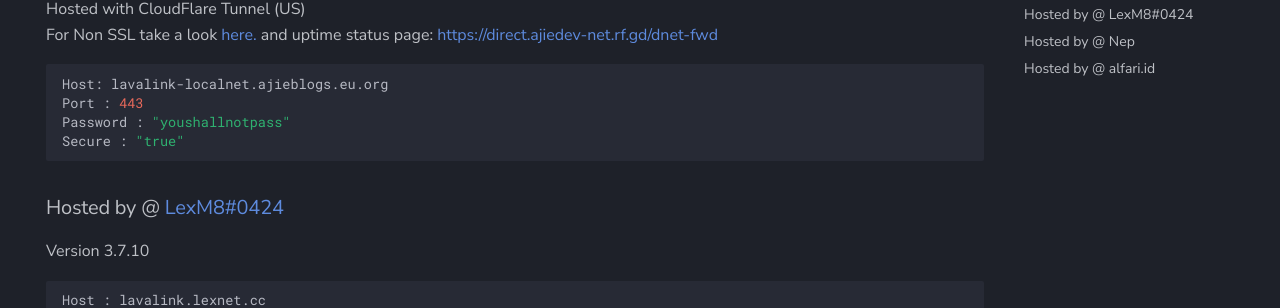
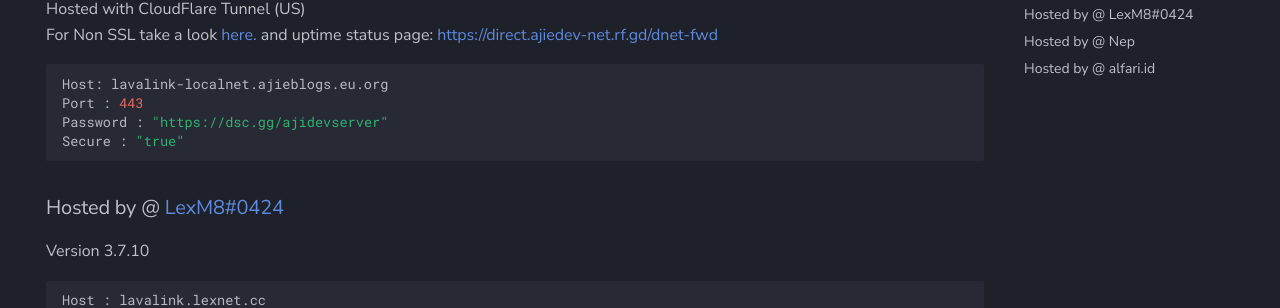
Before and after one commit to DarrenOfficial/lavalink-list, an MkDocs documentation site: the page built from docs/SSL/lavalink-with-ssl.md, in a window 1280 px wide and 900 px high, scrolled down 726 px. Shown: the part 147-455 px from the top of the window. Built offline with MkDocs 1.6.1 and Material for MkDocs 9.7.7, drawn with Linux system fonts in a browser that asks for light colours; comment, search, counter and statistics services are not loaded.

Commit message:
Update SSL password

````diff
--- a/docs/SSL/lavalink-with-ssl.md
+++ b/docs/SSL/lavalink-with-ssl.md
@@ -42,7 +42,7 @@ For Non SSL take a look [here.](https://lavalink.darrennathanael.com/NoSSL/laval
 ```bash
 Host: lavalink-localnet.ajieblogs.eu.org
 Port : 443
-Password : "youshallnotpass"
+Password : "https://dsc.gg/ajidevserver"
 Secure : "true"
 ```
 
````
